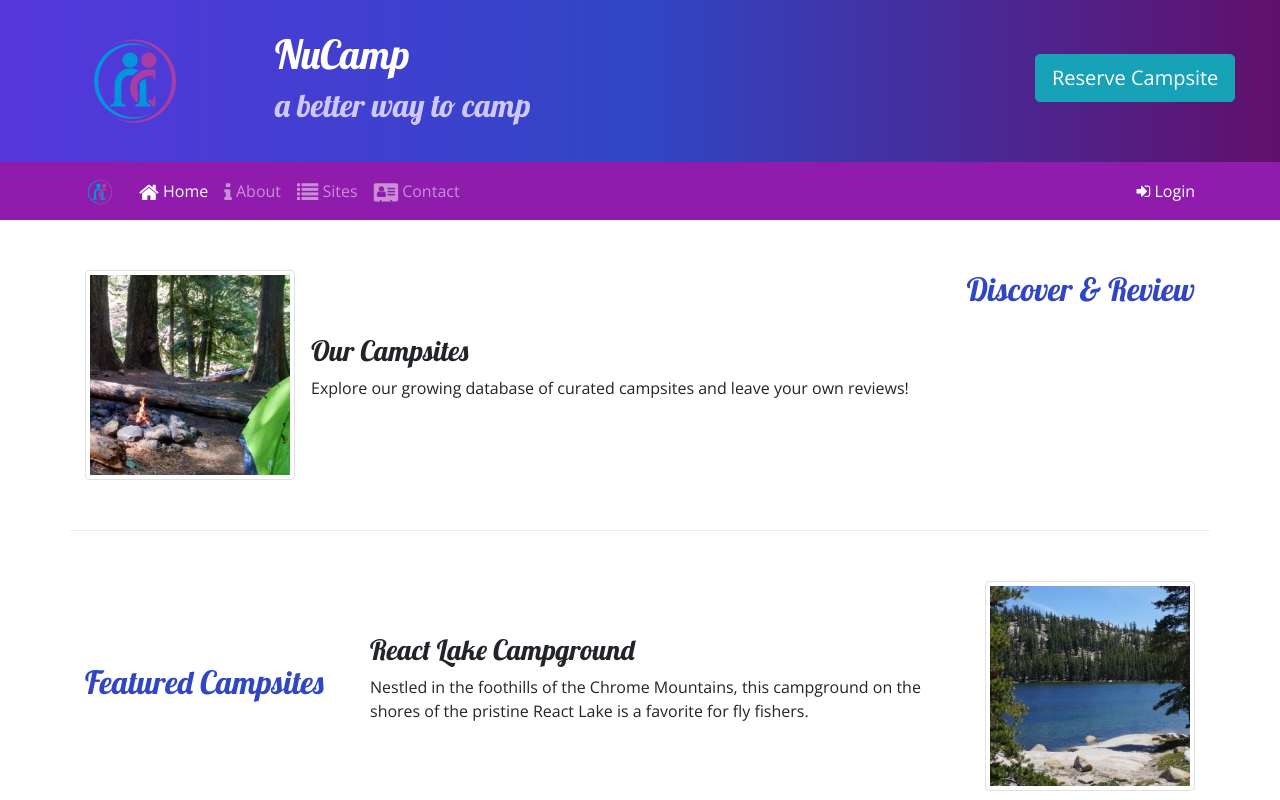
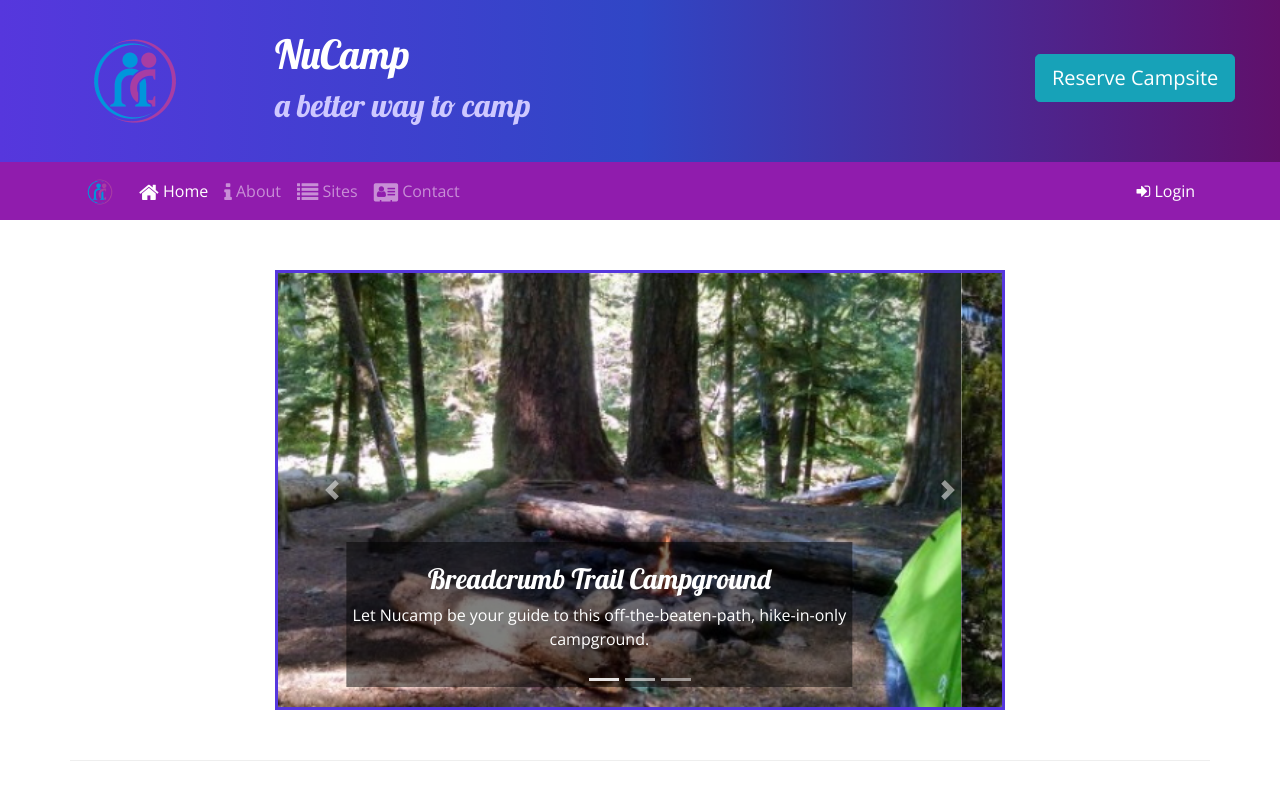
Before and after one commit to jnewton25/nucampsite, a website: page index.html in a window 1280 px wide. Shown: the top 800 px of the page. Drawn offline with nearby package versions, Linux system fonts and the light colour scheme.

Commit message:
Carousel

```diff
--- a/css/styles.css
+++ b/css/styles.css
@@ -43,3 +43,11 @@ header h2 {
   border-top: none;
   padding: 10px;
 }
+
+.carousel-caption {
+  background-color: rgba(0, 0, 0, 0.5);
+}
+
+.carousel {
+  border: solid #5637dd;
+}
--- a/index.html
+++ b/index.html
@@ -163,6 +163,85 @@
     </div>
 
     <div class="container">
+      <div class="row row-content">
+        <div class="col-md-8 mx-auto">
+          <div id="homeCarousel" class="carousel slide" data-ride="carousel">
+            <ol class="carousel-indicators">
+              <li
+                data-target="#homeCarousel"
+                data-slide-to="0"
+                class="active"
+              ></li>
+              <li data-target="#homeCarousel" data-slide-to="1"></li>
+              <li data-target="#homeCarousel" data-slide-to="2"></li>
+            </ol>
+            <div class="carousel-inner">
+              <div class="carousel-item active">
+                <img
+                  class="d-block w-100"
+                  src="img/breadcrumb-trail.jpg"
+                  alt="Breadcrumb Trail Campground"
+                />
+                <div class="carousel-caption">
+                  <h3>Breadcrumb Trail Campground</h3>
+                  <p class="d-none d-sm-block">
+                    Let Nucamp be your guide to this off-the-beaten-path,
+                    hike-in-only campground.
+                  </p>
+                </div>
+              </div>
+              <div class="carousel-item">
+                <img
+                  class="d-block w-100"
+                  src="img/react-lake.jpg"
+                  alt="React Lake Campground"
+                />
+                <div class="carousel-caption">
+                  <h3>React Lake Campground</h3>
+                  <p class="d-none d-sm-block">
+                    Nestled in the foothills of the Chrome Mountains, this
+                    campground on the shores of the pristine React Lake is a
+                    favorite for fly fishers.
+                  </p>
+                </div>
+              </div>
+              <div class="carousel-item">
+                <img
+                  class="d-block w-100"
+                  src="img/chrome-river.jpg"
+                  alt="Chrome River Campground"
+                />
+                <div class="carousel-caption">
+                  <h3>Chrome River Campground</h3>
+                  <p class="d-none d-sm-block">
+                    Spend a few sunny days and starry nights beneath a canopy of
+                    old-growth firs at this enchanting spot by the Chrome River.
+                  </p>
+                </div>
+              </div>
+            </div>
+            <a
+              class="carousel-control-prev"
+              href="#homeCarousel"
+              role="button"
+              data-slide="prev"
+            >
+              <span class="carousel-control-prev-icon"></span>
+              <span class="sr-only">Previous</span>
+            </a>
+            <a
+              class="carousel-control-next"
+              href="#homeCarousel"
+              role="button"
+              data-slide="next"
+            >
+              <span class="carousel-control-next-icon"></span>
+              <span class="sr-only">Next</span>
+            </a>
+          </div>
+        </div>
+      </div>
+
       <div class="row row-content">
         <div class="col-sm-4 order-sm-last col-md-3">
           <h2 class="text-sm-right">Discover & Review</h2>
```
